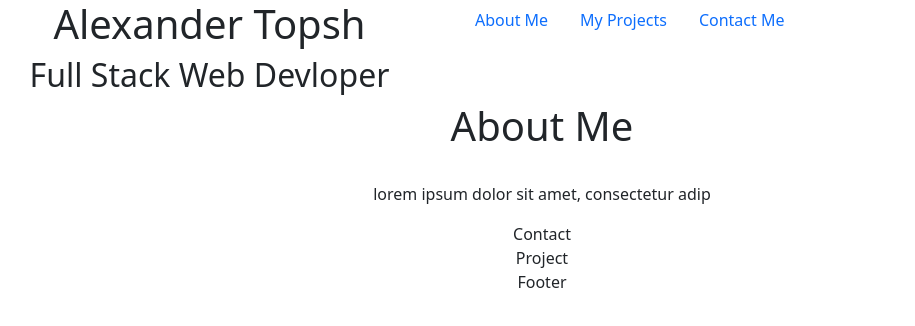
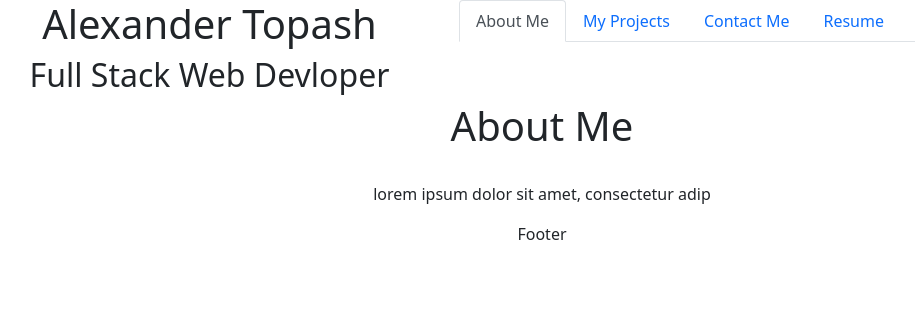
Before and after one commit to Topash15/Topash-Portfolio, a React (Create React App) app: page / in a window 1280 px wide. Shown: the top 326 px of the page, without its empty margins (98-1013 px from the left). Built offline with nearby package versions, Linux system fonts and the light colour scheme.

Commit message:
dynamically generate pages and navbar

```diff
--- a/src/App.js
+++ b/src/App.js
@@ -1,19 +1,35 @@
+import React, {useState} from 'react'
 import "bootstrap/dist/css/bootstrap.min.css"
 import './App.css';
 import Nav from './components/Nav'
-import About from './components/About'
-import Contact from './components/Contact'
-import Project from './components/Project'
+import About from './components/pages/About'
+import Contact from './components/pages/Contact'
+import Project from './components/pages/Project'
 import Footer from './components/Footer'
+import Resume from './components/pages/Resume'
 
 function App() {
+  const [currentPage, handlePageChange] = useState('About Me')
+
+  const renderPage = () => {
+    switch (currentPage) {
+      case 'My Projects':
+        return <Project />;
+      case 'Contact Me':
+        return <Contact />;
+      case 'Resume':
+        return <Resume />;
+      default:
+        return <About />;
+    }
+  };
+
+
   return (
     <div className="App">
-      <Nav></Nav>
+      <Nav currentPage={currentPage} handlePageChange={handlePageChange}></Nav>
       <main>
-        <About></About>
-        <Contact></Contact>
-        <Project></Project>
+        {renderPage(currentPage)}
       </main>
       <Footer></Footer>
     </div>
--- a/src/components/Footer/index.js
+++ b/src/components/Footer/index.js
@@ -3,6 +3,7 @@ import React from 'react';
 const Footer = () => {
     return(
         <div>
+            {/* TODO GitHub, LinkedIn, Resume */}
             Footer
         </div>
     )
--- a/src/components/Nav/index.js
+++ b/src/components/Nav/index.js
@@ -1,30 +1,30 @@
 import React from "react";
 
-const Nav = () => {
+const Nav = (props) => {
+  const tabs = ["About Me", "My Projects", "Contact Me", "Resume"];
+
   return (
     <div className="container">
       <div className="row">
         <div className="col-5">
-          <h1>Alexander Topsh</h1>
+          <h1>Alexander Topash</h1>
           <h2>Full Stack Web Devloper</h2>
         </div>
         <div className="col-7">
-          <ul className="nav">
-            <li className="nav-item">
-              <a className="nav-link" href="#about">
-                About Me
-              </a>
-            </li>
-            <li className="nav-item">
-              <a className="nav-link" href="#project">
-                My Projects
-              </a>
-            </li>
-            <li className="nav-item">
-              <a className="nav-link" href="#contact">
-                Contact Me
-              </a>
-            </li>
+          <ul className="nav nav-tabs">
+            {tabs.map((tab) => (
+              <li className="nav-item" key={tab}>
+                <a
+                  href={"#" + tab.toLowerCase()}
+                  onClick={() => props.handlePageChange(tab)}
+                  className={
+                    props.currentPage === tab ? "nav-link active" : "nav-link"
+                  }
+                >
+                  {tab}
+                </a>
+              </li>
+            ))}
           </ul>
         </div>
       </div>
--- /dev/null
+++ b/src/components/pages/Resume/index.js
@@ -0,0 +1,11 @@
+import React from 'react';
+
+const Resume = () => {
+    return(
+        <div>
+            Resume
+        </div>
+    )
+}
+
+export default Resume
```
Also changed, not shown: src/components/pages/About/index.js (renamed from src/components/About/index.js), src/components/pages/Contact/index.js (renamed from src/components/Contact/index.js), src/components/pages/Project/index.js (renamed from src/components/Project/index.js).
